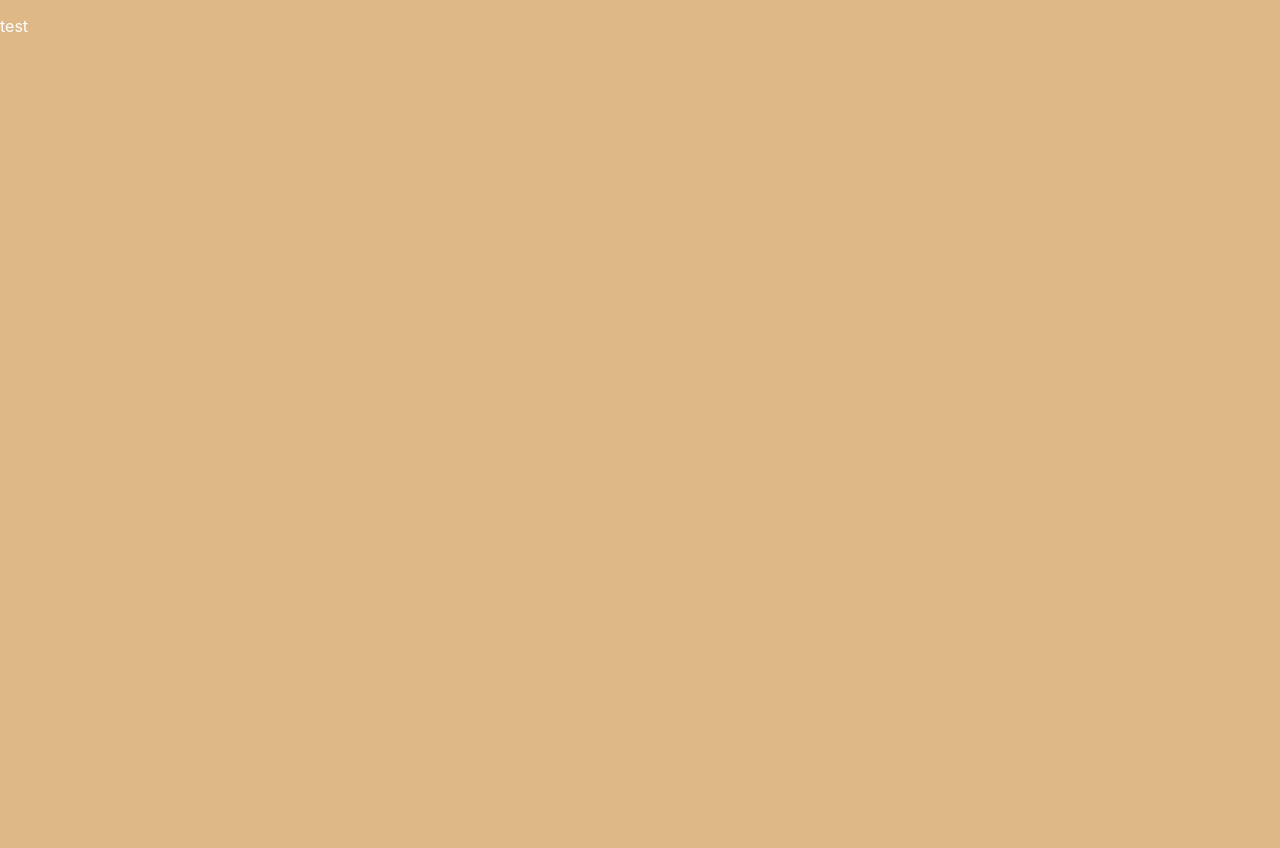
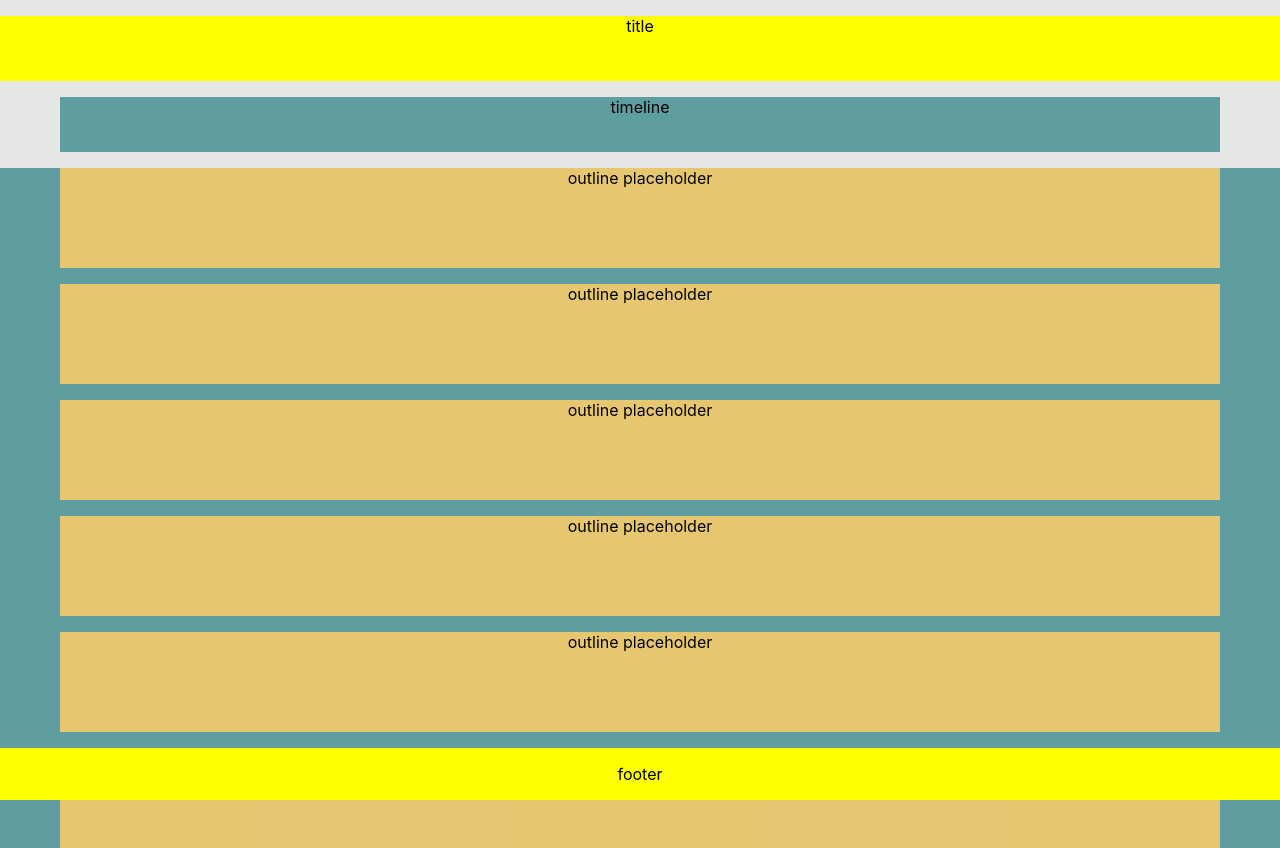
Before and after one commit to shromann/outline, a React (Create React App) app: page / in a window 1280 px wide. Before the commit the page ends 800 px from the top, so only its background shows below. Built offline with nearby package versions, Linux system fonts and the light colour scheme.

Commit message:
Structured the overall HTML to its div components

```diff
--- a/public/index.html
+++ b/public/index.html
@@ -25,18 +25,21 @@
     -->
     <title>Outline</title>
   </head>
-  <body style="background-color:burlywood;">
+  <body style="background-color: rgb(230, 230, 230);">
     <noscript>Oh No :( You gotta enable JavaScript to use this :)</noscript>
-    <div id="root">
-      <div class = "title"> <h1 style="text-align: center; color: white;">Outline</h1> </div>
+    <div id = "title">
+      <p>title</p>
+    </div>
 
-      <div class = "timeline" style="touch-action:pan-y;"></div>
+    <div id = "timeline">
+      <p>timeline</p>
+    </div>
 
-      <div class = "all-outlines">
-        <div class = "outline"></div>
-      </div>
+    <div id = "all-outlines">
+    </div>
 
-      <div class = "footer"></div>
+    <div  id = "footer">
+      <p>footer</p>
     </div>
     <!--
       This HTML file is a template.
--- a/src/App.css
+++ b/src/App.css
@@ -1,4 +1,39 @@
-.div {
-    border-color: black;
-    border-width: 4px;
+p{
+    text-align: center;
 }
+
+#title {
+    background-color: yellow;
+    position: relative;
+    width: 100%;
+    height: 65px;
+}
+
+#timeline {
+    background-color: cadetblue;
+    position: relative;
+    margin-left: 60px;
+    margin-right: 60px;
+    height: 55px;
+}
+
+#all-outlines {
+    background-color: cadetblue;
+    position: relative;
+    width: 100%;
+}
+
+#outline {
+    background-color: rgba(255, 207, 104, 0.842);
+    position: relative;
+    margin-left: 60px;
+    margin-right: 60px;
+    height: 100px;
+}
+
+#footer {
+    background-color: yellow;
+    position: fixed;
+    width: 100%;
+    bottom: 0;
+}
--- a/src/App.js
+++ b/src/App.js
@@ -1,22 +1,31 @@
 import './App.css';
 import React from 'react';
-import timeline from "./timeline/index";
-// hello
+
 function App() {
   return (
-    <div className="App">
-      <p style={{color: "white"}}> test </p>
-      < timeline
-      events={[
-        {time: "1942", title: "The great plague", desc:
-            "Lorem Ipsum is simply dummy text of the printing and typesetting industry. Lorem Ipsum has been the industry's standard dummy text ever since the 1500s, when an unknown printer took a galley of type and scrambled it to make a type specimen book. It has survived not only five centuries, but also the leap into electronic typesetting, remaining essentially unchanged. It was popularised in the 1960s with the release of Letraset sheets containing Lorem Ipsum passages, and more recently with desktop publishing software like Aldus PageMaker including versions of Lorem Ipsum"
-        },
-        {time: "1945", title: "The great flu", desc:
-            "Lorem Ipsum is simply dummy text of the printing and typesetting industry. Lorem Ipsum has been the industry's standard dummy text ever since the 1500s, when an unknown printer took a galley of type and scrambled it to make a type specimen book. It has survived not only five centuries, but also the leap into electronic typesetting, remaining essentially unchanged. It was popularised in the 1960s with the release of Letraset sheets containing Lorem Ipsum passages, and more recently with desktop publishing software like Aldus PageMaker including versions of Lorem Ipsum"
-        } ]}
-      startFrom={"last"}
-      orientation={"horizontal"}
-      />
+    <div>
+      {/* <p>outline area</p> */}
+      <div id = "outline">
+        <p>outline placeholder</p>
+      </div>
+      <div id = "outline">
+        <p>outline placeholder</p>
+      </div>
+      <div id = "outline">
+        <p>outline placeholder</p>
+      </div>
+      <div id = "outline">
+        <p>outline placeholder</p>
+      </div>
+      <div id = "outline">
+        <p>outline placeholder</p>
+      </div>
+      <div id = "outline">
+        <p>outline placeholder</p>
+      </div>
+
+
+
     </div>
   );
 }
--- a/src/index.js
+++ b/src/index.js
@@ -2,16 +2,5 @@ import React from 'react';
 import ReactDOM from 'react-dom';
 import './index.css';
 import App from './App';
-import reportWebVitals from './reportWebVitals';
 
-ReactDOM.render(
-  <React.StrictMode>
-    <App />
-  </React.StrictMode>,
-  document.getElementById('root')
-);
-
-// If you want to start measuring performance in your app, pass a function
-// to log results (for example: reportWebVitals(console.log))
-// or send to an analytics endpoint. Learn more: https://bit.ly/CRA-vitals
-reportWebVitals();
+ReactDOM.render(<App />, document.getElementById('all-outlines'));
--- a/src/reportWebVitals.js
+++ /dev/null
@@ -1,13 +0,0 @@
-const reportWebVitals = onPerfEntry => {
-  if (onPerfEntry && onPerfEntry instanceof Function) {
-    import('web-vitals').then(({ getCLS, getFID, getFCP, getLCP, getTTFB }) => {
-      getCLS(onPerfEntry);
-      getFID(onPerfEntry);
-      getFCP(onPerfEntry);
-      getLCP(onPerfEntry);
-      getTTFB(onPerfEntry);
-    });
-  }
-};
-
-export default reportWebVitals;
--- a/src/timeline/index.js
+++ /dev/null
@@ -1,58 +0,0 @@
-import React from 'react';
-import cx from "classnames";
-import PropTypes from "prop-types";
-import styles from "./index.modules.css";
-
-const timeline = (props) => {
-
-    let {events, orientation, startFrom} = props;
-
-    //Reverse the list
-    if (startFrom === "last") {
-      events = events.reverse();
-    }
-
-    //Mapped List
-    const eventsMappedToElements = events.map((e, i) => (
-      <div
-        key={e.time}
-        className={cx(styles.timelineItem, { [styles.right]: i % 2 !== 0 })}
-      >
-        <div className={styles.timelineContent}>
-          <span className={styles.time}>{e.time}</span>
-          <span className={styles.title}>{e.title}</span>
-          <p className={styles.desc}>{e.desc}</p>
-        </div>
-      </div>
-    ));
-
-    return (
-      <div
-        className={cx({
-          [styles.vertical]: orientation === "vertical",
-          [styles.horizontal]: orientation === "horizontal"
-        })}
-      >
-        {eventsMappedToElements}
-      </div>
-    );
-};
-
-timeline.propTypes = {
-    events: PropTypes.arrayOf(
-      PropTypes.shape({
-        time: PropTypes.string.isRequired,
-        title: PropTypes.string.isRequired,
-        desc: PropTypes.string.isRequired
-      })
-    ).isRequired,
-    orientation: PropTypes.oneOf(["horizontal", "vertical"]).isRequired,
-    startFrom: PropTypes.oneOf(["first", "last"]).isRequired
-};
-
-timeline.defaultProps = {
-    orientation: "vertical",
-    startFrom: "last"
-};
-
-export default timeline;
--- a/src/timeline/index.modules.css
+++ /dev/null
@@ -1,178 +0,0 @@
- .time {
-    display: inline-block;
-    width: 100%;
-    font-size: 24px;
-    margin-bottom: 5px;
-  }
-
-  .title {
-    display: inline-block;
-    width: 100%;
-    font-size: 18px;
-    margin-bottom: 5px;
-  }
-
-  .desc {
-    margin: 0;
-  }
-
-/* Horizontal */
-  .horizontal {
-    position: relative;
-    height: 926px;
-    max-height: 926px;
-    overflow-x: auto;
-    background: red;
-    display: flex;
-    flex-wrap: unset;
-    align-items: flex-start;
-  }
-
-  .horizontal .timelineItem {
-    position: relative;
-    flex: 0 0 500px;
-    max-width: 500px;
-    min-height: 294px;
-    padding: 50px 10px;
-  }
-
-  .horizontal .timelineItem:after {
-    content: "";
-    position: absolute;
-    width: 100%;
-    height: 5px;
-    bottom: 0;
-    background: #fff;
-  }
-
-  .horizontal .timelineItem.right {
-    align-self: flex-end;
-  }
-
-  .horizontal .timelineItem.right:after {
-    display: none;
-  }
-
-  .horizontal .timelineItem.right:before {
-    content: "";
-    position: absolute;
-    width: 100%;
-    height: 5px;
-    top: 0;
-    background: #fff;
-  }
-
-  .horizontal .timelineContent {
-    position: relative;
-    padding: 30px;
-    background-color: #fff;
-  }
-
-  .horizontal .timelineContent:before {
-    content: " ";
-    height: 0;
-    position: absolute;
-    bottom: -10px;
-    width: 0;
-    z-index: 1;
-    left: 35px;
-    border: medium solid #880e4f;
-    border-width: 10px 10px 0 10px;
-    border-color: #fff transparent transparent transparent;
-  }
-
-  .horizontal .timelineContent::after {
-    content: "";
-    position: absolute;
-    width: 25px;
-    height: 25px;
-    left: 27px;
-    background-color: white;
-    border: 4px solid #e91e63;
-    bottom: -65px;
-    border-radius: 50%;
-    z-index: 1;
-  }
-
-  .horizontal .right .timelineContent::before {
-    top: -10px;
-    border-width: 0 10px 10px 10px;
-    border-color: transparent transparent #fff transparent;
-  }
-
-  .horizontal .right .timelineContent::after {
-    top: -65px;
-  }
-
-/* Vertical */
-.vertical {
-  position: relative;
-  width: 1200px;
-  margin: 0 auto;
-  padding: 15px;
-  background-color: #ce93d8;
-}
-
-.vertical:after {
-  content: "";
-  position: absolute;
-  width: 6px;
-  background-color: white;
-  top: 0;
-  bottom: 0;
-  left: 50%;
-  margin-left: -3px;
-}
-
-.vertical .timelineItem {
-  width: 50%;
-  padding: 10px 45px;
-  position: relative;
-  text-align: center;
-}
-
-.vertical .timelineContent {
-  background-color: #ec407a;
-  padding: 15px;
-  border-radius: 4px;
-}
-
-.vertical .timelineItem:before {
-  content: " ";
-  height: 0;
-  position: absolute;
-  top: 22px;
-  width: 0;
-  z-index: 1;
-  right: 35px;
-  border: medium solid #880e4f;
-  border-width: 10px 0 10px 10px;
-  border-color: transparent transparent transparent #880e4f;
-}
-
-.vertical .timelineItem::after {
-  content: "";
-  position: absolute;
-  width: 25px;
-  height: 25px;
-  right: -16px;
-  background-color: white;
-  border: 4px solid #e91e63;
-  top: 19px;
-  border-radius: 50%;
-  z-index: 1;
-}
-
-.vertical .timelineItem.right {
-  left: 50%;
-}
-
-.vertical .timelineItem.right:before {
-  left: 35px;
-  border-width: 10px 10px 10px 0;
-  border-color: transparent #880e4f transparent transparent;
-}
-
-.vertical .timelineItem.right::after {
-  left: -16px;
-}
```
Also changed, not shown: src/setupTests.js (deleted, +0 -5 lines), 2 other files (tests, documents, lock files or other folders).
